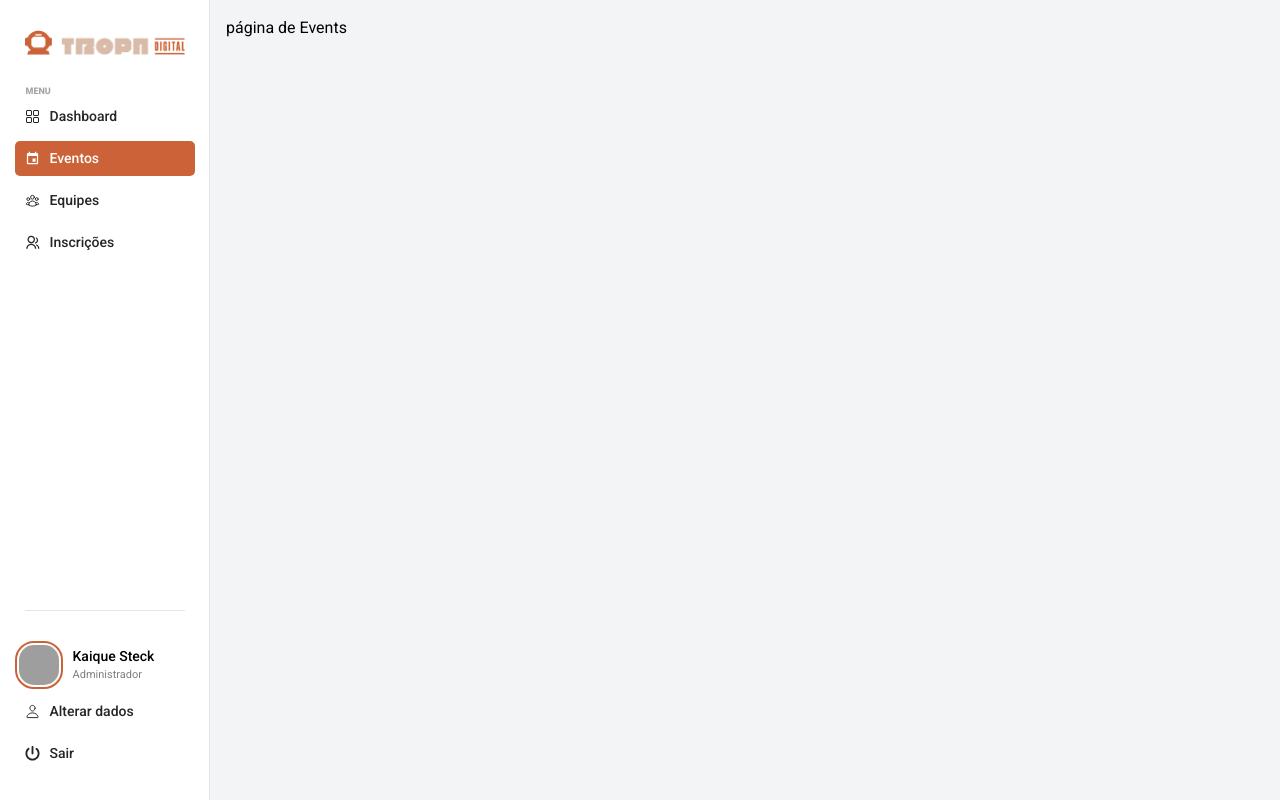
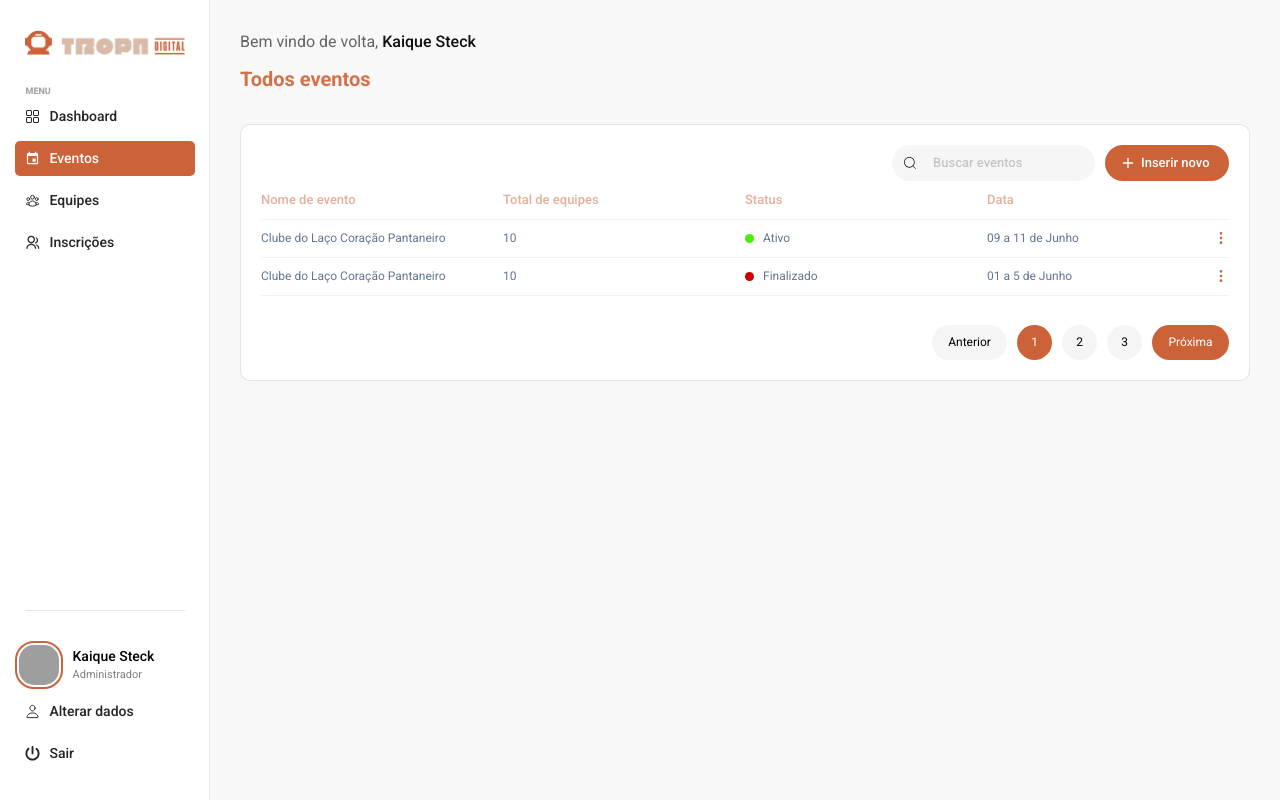
Before and after one commit to LucasMarmittCatarino/TropaDigital-FrontEnd-Test, a React (Vite) app: page /Events in a window 1280 px wide. Built offline with nearby package versions, Linux system fonts and the light colour scheme; grey boxes are pictures that could not be loaded.

Commit message:
feat: finished dashboard

```diff
--- /dev/null
+++ b/src/components/EventBoard/index.tsx
@@ -0,0 +1,109 @@
+import './styles.css';
+import { CiSearch } from "react-icons/ci";
+import { FiPlus } from "react-icons/fi";
+import { TbDotsVertical } from "react-icons/tb";
+
+function EventBoard () {
+
+    const mockEvents = [
+        {
+            id: 1,
+            name: "Clube do Laço Coração Pantaneiro",
+            teams: 10,
+            status: "Ativo",
+            date: "09 a 11 de Junho",
+        },
+        {
+            id: 2,
+            name: "Clube do Laço Coração Pantaneiro",
+            teams: 10,
+            status: "Finalizado",
+            date: "01 a 5 de Junho",
+        },
+
+    ];
+
+    return (
+        <div className="flex flex-col w-full bg-[#FFFFFF] border border-black/10 rounded-[10px] p-[20px]">
+
+            <div className='flex gap-[10px] ml-auto'>
+                <div className="flex items-center gap-[15px] w-[203px] h-[36px] bg-[#F6F6F6] rounded-[33px] px-[10px]">
+                    <CiSearch size={16} />
+                    <input
+                        type="search"
+                        placeholder="Buscar eventos"
+                        className="flex-1 bg-transparent outline-none text-[13px] placeholder:text-black/20 placeholder:font-medium"
+                    />
+                </div>
+
+                <button className="flex w-[124px] h-[36px] items-center px-[15px] gap-[5px] bg-[#CC6237] text-white rounded-[33px] hover:bg-[#b6582f] transition">
+                    <FiPlus size={16} />
+                    <span className="text-[13px] font-medium cursor-pointer">Inserir novo</span>
+                </button>
+            </div>
+
+            <table className="w-full text-left table-fixed">
+                <thead>
+                    <tr className="border-b border-[#CC62371A]">
+                    <th className="table-container table-label">Nome de evento</th>
+                    <th className="table-container table-label">Total de equipes</th>
+                    <th className="table-container table-label">Status</th>
+                    <th className="table-container table-label">Data</th>
+                    </tr>
+                </thead>
+
+                <tbody>
+                    {mockEvents.map(({ id, name, teams, status, date }) => (
+                    <tr key={id} className="border-b border-[#CC62371A]">
+                        <td className="table-container table-data">{name}</td>
+                        <td className="table-container table-data">{teams}</td>
+                        <td className="table-container table-data">
+                            <div className="flex items-center gap-[9px]">
+                                <div
+                                className={`w-[9px] h-[9px] rounded-full ${
+                                    status === 'Finalizado' ? 'bg-[#CC0000]' : 'bg-[#4DEF00]'
+                                }`}
+                                ></div>
+                                <span>{status}</span>
+                            </div>
+                        </td>
+                        <td className="table-container table-data">
+                            <div className="flex items-center justify-between w-full">
+                            <span>{date}</span>
+                            <TbDotsVertical size={16} className="text-[#CC6237] cursor-pointer" />
+                            </div>
+                        </td>
+                    </tr>
+                    ))}
+                </tbody>
+            </table>
+
+            <div className='flex gap-[10px] mt-[29px] ml-auto'>
+                <button
+                className="w-[75px] h-[35px] bg-[#F5F5F5] rounded-[200px] hover:bg-[#d47a3c] transition flex items-center justify-center cursor-pointer"
+                >
+                <span className="text-[12px] font-normal text-black">Anterior</span>
+                </button>
+
+                <div className='flex items-center justify-center w-[35px] h-[35px] bg-[#CC6237] rounded-[200px] hover:bg-[#b6582f] transition-colors duration-200 cursor-pointer'>
+                    <p className='text-white font-normal text-[12px]'>1</p>
+                </div>
+                    <div className='flex items-center justify-center w-[35px] h-[35px] bg-[#F5F5F5] rounded-[200px] hover:bg-[#d47a3c] transition-colors duration-200 cursor-pointer'>
+                    <p className='text-black font-normal text-[12px]'>2</p>
+                </div>
+                    <div className='flex items-center justify-center w-[35px] h-[35px] bg-[#F5F5F5] rounded-[200px] hover:bg-[#d47a3c] transition-colors duration-200 cursor-pointer'>
+                    <p className='text-black font-normal text-[12px]'>3</p>
+                </div>
+
+                <button
+                    className="w-[77px] h-[35px] bg-[#CC6237] rounded-[200px] hover:bg-[#b6582f] transition flex items-center justify-center cursor-pointer"
+                    >
+                    <span className="text-[12px] font-normal text-white">Próxima</span>
+                </button>
+            </div>
+
+        </div>
+    )
+};
+
+export default EventBoard;
--- /dev/null
+++ b/src/components/EventBoard/styles.css
@@ -0,0 +1,13 @@
+@import "tailwindcss";
+
+.table-container {
+    @apply w-[25%] h-[38px]
+}
+
+.table-label {
+    @apply font-medium text-[13px] text-[#CC623780]
+}
+
+.table-data {
+    @apply font-normal text-[12px] text-[#657593]
+}
--- a/src/layout/MainLayout.tsx
+++ b/src/layout/MainLayout.tsx
@@ -5,7 +5,7 @@ export default function MainLayout() {
   return (
     <div className="flex h-screen">
       <Sidebar />
-      <main className="flex-1 bg-gray-100 p-4 overflow-y-auto">
+      <main className="flex-1 bg-gray-100 overflow-y-auto">
         <Outlet />
       </main>
     </div>
--- a/src/pages/Events/index.tsx
+++ b/src/pages/Events/index.tsx
@@ -1,9 +1,16 @@
+import EventBoard from "../../components/EventBoard";
 
 function Events () {
     return(
-        <>
-        <p> página de Events</p>
-        </>
+        <div className="h-screen bg-[#F8F8F8] p-[30px]">
+            <h1 className="text-[16px] text-black/60 font-normal">Bem vindo de volta,
+                <span className="text-[#101010] font-medium"> Kaique Steck</span>
+            </h1>
+            <p className="font-bold text-[20px] text-[#CC6237E5] mt-[10px] mb-[30px]">Todos eventos</p>
+
+            <EventBoard />
+
+        </div>
     )
 }
 
```
